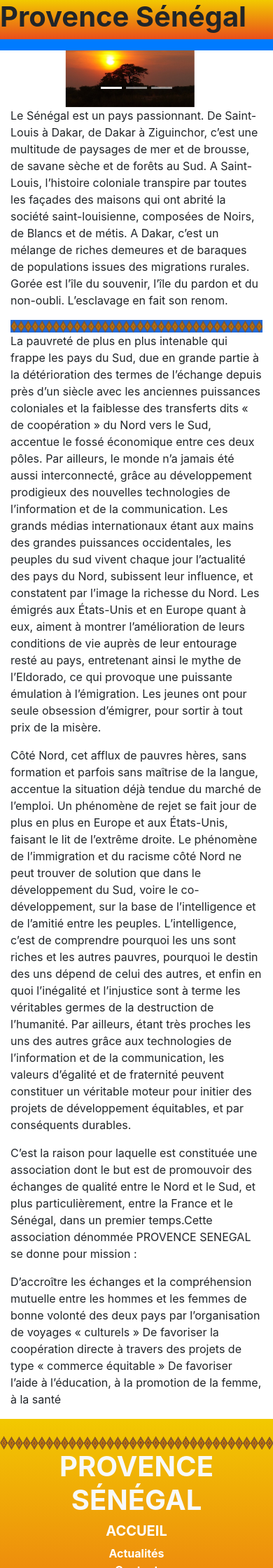
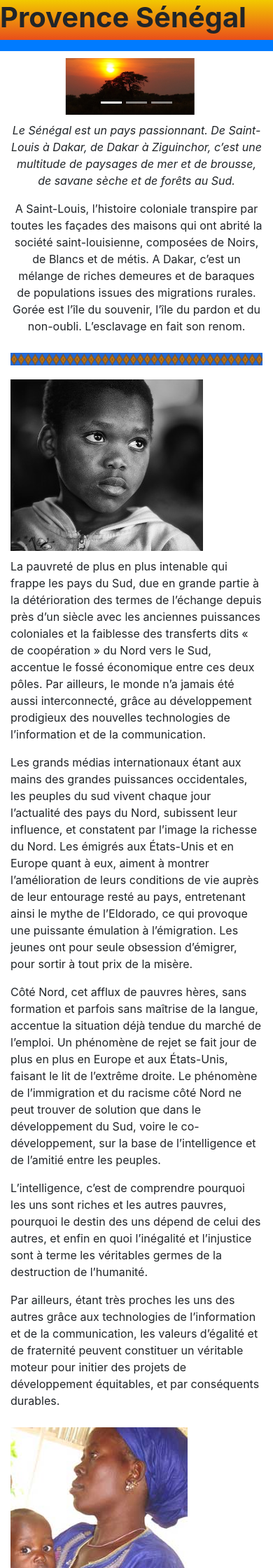
Before and after one commit to Christilla/provence_senegal-V2, a CodeIgniter app: page /database/ in a window 390 px wide; the page is wider, and only the part inside the window is pictured. Shown: the top 2240 px of that part at 70% size. Run offline with CodeIgniter, Linux system fonts and the light colour scheme; some libraries are stand-ins or nearby versions; some web fonts are replaced.

Commit message:
page home

```diff
--- a/application/views/pages/home.php
+++ b/application/views/pages/home.php
@@ -2,28 +2,68 @@
 
 
 
-<div class="row justify-content-center">
-    <div class="col-lg-8 col-12">
+<div class="row justify-content-center text-center">
+    <div class="col-lg-10 col-12">
 
-    <p>Le Sénégal est un pays passionnant. De Saint-Louis à Dakar, de Dakar à Ziguinchor, c’est une multitude de paysages de mer et de brousse, de savane sèche et de forêts au Sud.
+    <p class="font-italic">Le Sénégal est un pays passionnant. De Saint-Louis à Dakar, de Dakar à Ziguinchor, c’est une multitude de paysages de mer et de brousse, de savane sèche et de forêts au Sud.</p>
     A Saint-Louis, l’histoire coloniale transpire par toutes les façades des maisons qui ont abrité la société saint-louisienne, composées de Noirs, de Blancs et de métis.
     A Dakar, c’est un mélange de riches demeures et de baraques de populations issues des migrations rurales.
     Gorée est l’île du souvenir, l’île du pardon et du non-oubli. L’esclavage en fait son renom.</p>
 
     <img src="assets/img/frise.png" class="img-fluid" alt="Responsive image">
+ </div>
+</div>
+        <div class="row justify-content-center">
+            <div class="col-lg-3">
+                <img src="assets/img/kid.jpg" class="img-fluid" alt="enfant africain">
+            </div>
+             <div class="col-lg-7 col-12">
+                <p>La pauvreté de plus en plus intenable qui frappe les pays du Sud, due en grande partie à la détérioration des termes de l’échange depuis près d’un siècle avec les anciennes puissances coloniales et la faiblesse des transferts dits « de coopération » du Nord vers le Sud, accentue le fossé économique entre ces deux pôles.
+                Par ailleurs, le monde n’a jamais été aussi interconnecté, grâce au développement prodigieux des nouvelles technologies de l’information et de la communication.</p>
+                <p> Les grands médias internationaux étant aux mains des grandes puissances occidentales, les peuples du sud vivent chaque jour l’actualité des pays du Nord, subissent leur influence, et constatent par l’image la richesse du Nord. Les émigrés aux États-Unis et en Europe quant à eux, aiment à montrer l’amélioration de leurs conditions de vie auprès de leur entourage resté au pays, entretenant ainsi le mythe de l’Eldorado, ce qui provoque une puissante émulation à l’émigration. Les jeunes ont pour seule obsession d’émigrer, pour sortir à tout prix de la misère.</p>
+            </div>
 
-    <p>La pauvreté de plus en plus intenable qui frappe les pays du Sud, due en grande partie à la détérioration des termes de l’échange depuis près d’un siècle avec les anciennes puissances coloniales et la faiblesse des transferts dits « de coopération » du Nord vers le Sud, accentue le fossé économique entre ces deux pôles.
-    Par ailleurs, le monde n’a jamais été aussi interconnecté, grâce au développement prodigieux des nouvelles technologies de l’information et de la communication.
-    Les grands médias internationaux étant aux mains des grandes puissances occidentales, les peuples du sud vivent chaque jour l’actualité des pays du Nord, subissent leur influence, et constatent par l’image la richesse du Nord. Les émigrés aux États-Unis et en Europe quant à eux, aiment à montrer l’amélioration de leurs conditions de vie auprès de leur entourage resté au pays, entretenant ainsi le mythe de l’Eldorado, ce qui provoque une puissante émulation à l’émigration. Les jeunes ont pour seule obsession d’émigrer, pour sortir à tout prix de la misère.</p>
+         </div>
 
-    <p>Côté Nord, cet afflux de pauvres hères, sans formation et parfois sans maîtrise de la langue, accentue la situation déjà tendue du marché de l’emploi. Un phénomène de rejet se fait jour de plus en plus en Europe et aux États-Unis, faisant le lit de l’extrême droite. Le phénomène de l’immigration et du racisme côté Nord ne peut trouver de solution que dans le développement du Sud, voire le co-développement, sur la base de l’intelligence et de l’amitié entre les peuples. L’intelligence, c’est de comprendre pourquoi les uns sont riches et les autres pauvres, pourquoi le destin des uns dépend de celui des autres, et enfin en quoi l’inégalité et l’injustice sont à terme les véritables germes de la destruction de l’humanité.
-    Par ailleurs, étant très proches les uns des autres grâce aux technologies de l’information et de la communication, les valeurs d’égalité et de fraternité peuvent constituer un véritable moteur pour initier des projets de développement équitables, et par conséquents durables.</p>
 
-   <p> C’est la raison pour laquelle est constituée une association dont le but est de promouvoir des échanges de qualité entre le Nord et le Sud, et plus particulièrement, entre la France et le Sénégal, dans un premier temps.Cette association dénommée PROVENCE SENEGAL se donne pour mission :</p>
+        <div class="row justify-content-center">
+                <div class="col col-lg-7 col-12">
+                        <p>
+                            Côté Nord, cet afflux de pauvres hères, sans formation et parfois sans maîtrise de la langue, accentue la situation déjà tendue du marché de l’emploi. Un phénomène de rejet se fait jour de plus en plus en Europe et aux États-Unis, faisant le lit de l’extrême droite. Le phénomène de l’immigration et du racisme côté Nord ne peut trouver de solution que dans le développement du Sud, voire le co-développement, sur la base de l’intelligence et de l’amitié entre les peuples.
+                        </p>
+                        <p>
+                            L’intelligence, c’est de comprendre pourquoi les uns sont riches et les autres pauvres, pourquoi le destin des uns dépend de celui des autres, et enfin en quoi l’inégalité et l’injustice sont à terme les véritables germes de la destruction de l’humanité.
+                            </p>
+                        <p>
+                        Par ailleurs, étant très proches les uns des autres grâce aux technologies de l’information et de la communication, les valeurs d’égalité et de fraternité peuvent constituer un véritable moteur pour initier des projets de développement équitables, et par conséquents durables.
+                    </p>
+                </div>
 
-        <p>D’accroître les échanges et la compréhension mutuelle entre les hommes et les femmes de bonne volonté des deux pays par l’organisation de voyages « culturels »
-        De favoriser la coopération directe à travers des projets de type « commerce équitable »
-        De favoriser l’aide à l’éducation, à la promotion de la femme, à la santé</p>
+                <div class="col col-lg-3 col-12">
+                    <img src="assets/img/photo1.jpg" alt="mère africaine avec enfant">
+                </div>
+        </div>
 
-    </div>
-</div>
+        <div class="row justify-content-center">
+             <div class="col col-lg-10 col-12">
+                   <p class="font-weight-bold"> C’est la raison pour laquelle est constituée une association dont le but est de promouvoir des échanges de qualité entre le Nord et le Sud, et plus particulièrement, entre la France et le Sénégal, dans un premier temps. Cette association dénommée PROVENCE SENEGAL se donne pour mission :</p>
+            </div>
+        </div>
+
+        <div class="row justify-content-center ">
+            <div class="col col-lg-1">
+                   <img src="assets/img/decoratif.png">
+            </div>
+
+
+                <div class="col col-lg-9 col-12">
+                       <ul>
+
+                            <li>D’accroître les échanges et la compréhension mutuelle entre les hommes et les femmes de bonne volonté des deux pays par l’organisation de voyages « culturels »</li>
+                            <li>De favoriser la coopération directe à travers des projets de type « commerce équitable »</li>
+                            <li>De favoriser l’aide à l’éducation, à la promotion de la femme, à la santé</li>
+                        </ul>
+
+
+                 </div>
+            </div>
--- a/application/views/templates/header.php
+++ b/application/views/templates/header.php
@@ -24,8 +24,11 @@
 <body>
 
 <div class="row justify-content-md-center" style="background-image: linear-gradient(to top, #E94E1B , #F2C900);">
-  <div class="col col-12 col-md-10">
+  <div class="col col-12 col-lg-2">
     <img class="img-fluid d-xl-block d-none " src="assets/img/logo.png" alt="logo">
+  </div>
+
+  <div class="col col-lg-10">
     <!-- <h1 style="font-family: 'Trade Winds', cursive;" class="font-weight-bold">Provence Sénégal</h1> -->
       <h1 class="font-weight-bold">Provence Sénégal</h1>
   </div>
--- a/assets/css/styles.css
+++ b/assets/css/styles.css
@@ -28,3 +28,12 @@ footer a, footer p,footer h5,  footer a:hover {
     color:white;
     font-weight:bold;
 }
+
+img{
+    margin-top:10px;
+    margin-bottom: 10px;
+}
+
+li{
+    list-style:none;
+}
```
Also changed, not shown: assets/img/kid.jpg, assets/img/photo1.jpg (added), assets/img/photo2.jpg (added), assets/img/photo3.jpg (added).
